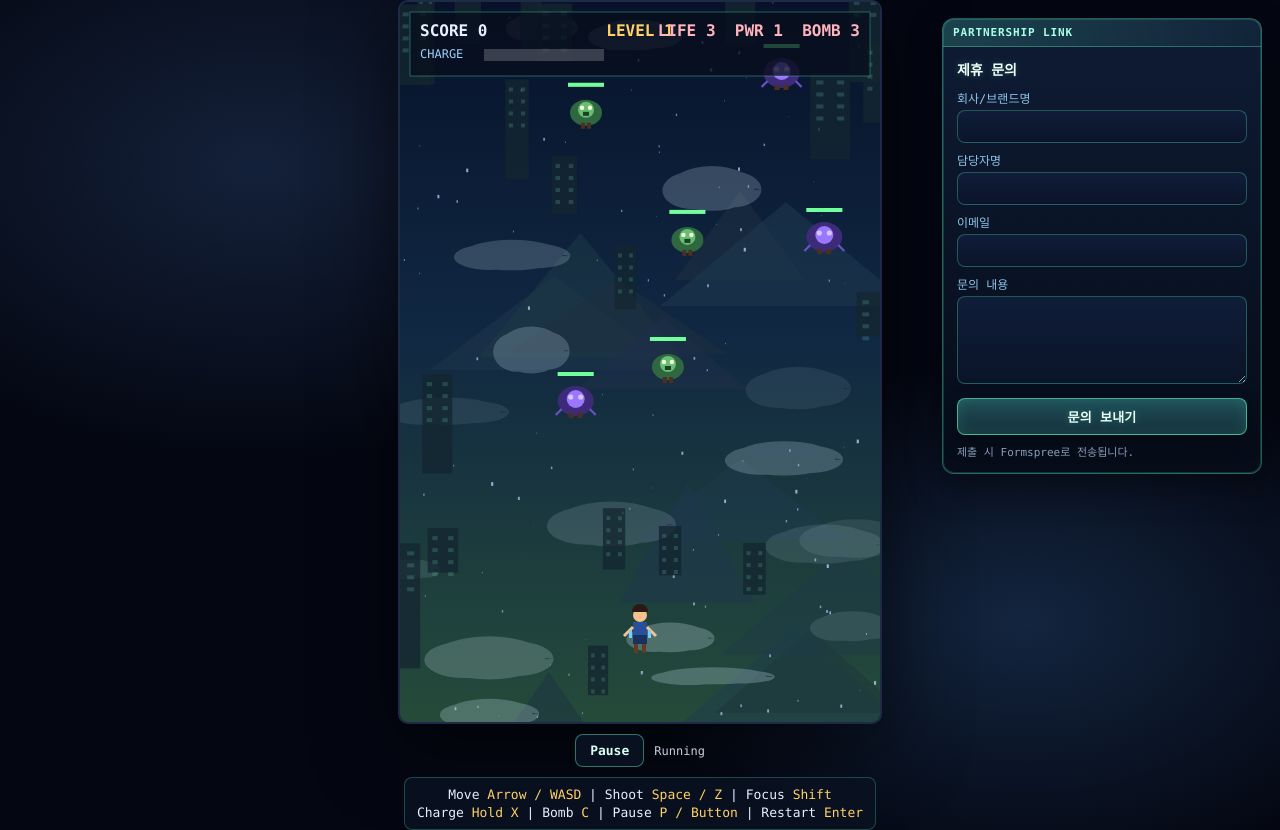
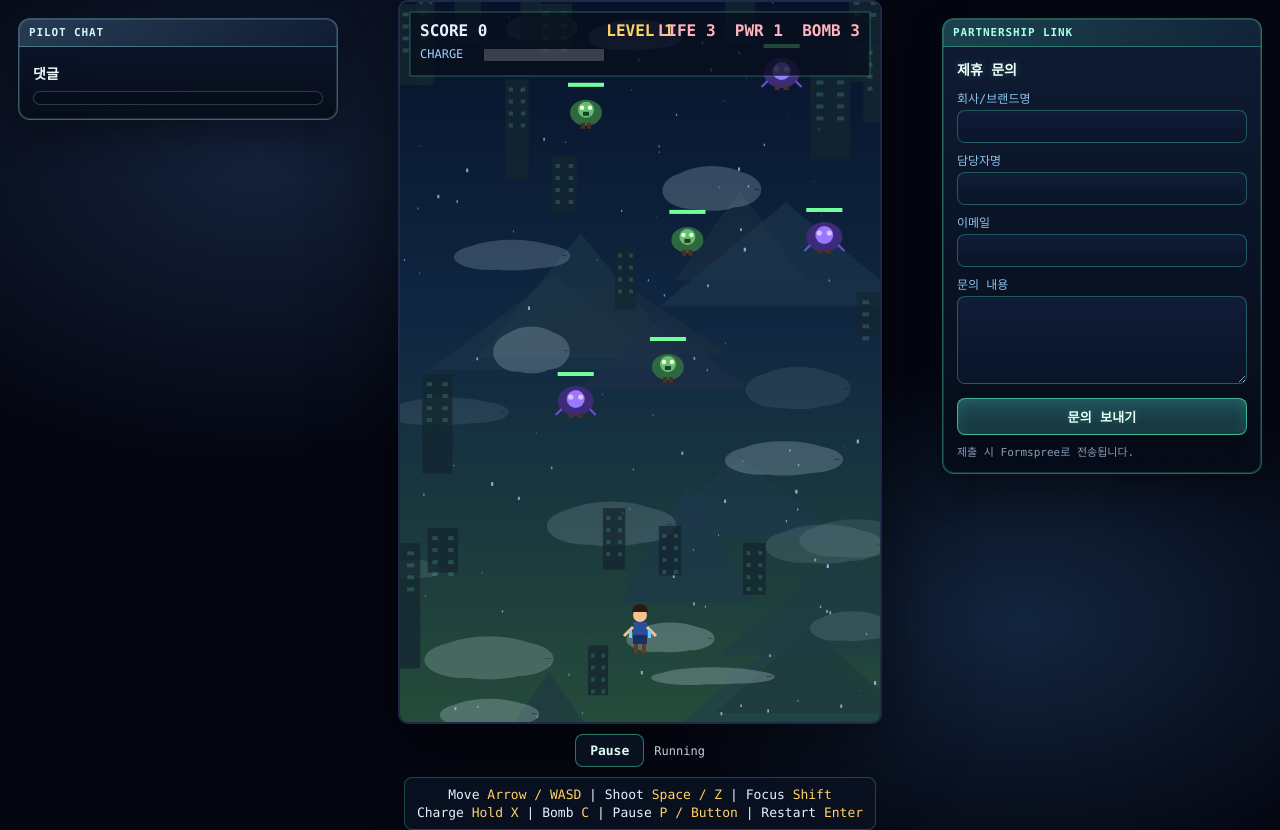
Before and after one commit to 20241126jinyoung/shooting, a plain HTML site: page index.html in a window 1280 px wide. Drawn offline with Linux system fonts and the light colour scheme; a script that the page names is missing.

Commit message:
Replace local comments with Disqus embed

```diff
--- a/index.html
+++ b/index.html
@@ -83,7 +83,43 @@
     .partner-form .note {
       margin:8px 0 0; font-size:11px; opacity:.78; color:#afc4e6;
     }
+    .comments-panel {
+      position:fixed; left:18px; top:18px; width:min(320px,calc(100vw - 36px));
+      padding:14px; border-radius:12px;
+      background:
+        linear-gradient(180deg,rgba(13,24,49,.92),rgba(6,12,24,.92)),
+        repeating-linear-gradient(90deg,rgba(156,230,255,.04) 0 1px,transparent 1px 12px);
+      border:1px solid rgba(156,230,255,.35);
+      box-shadow:0 14px 34px rgba(0,0,0,.35),0 0 0 1px rgba(156,230,255,.16) inset;
+      backdrop-filter:blur(3px);
+      overflow:hidden;
+      max-height:min(560px,calc(100vh - 36px));
+      display:flex;
+      flex-direction:column;
+      gap:8px;
+    }
+    .comments-panel::before {
+      content:"PILOT CHAT";
+      display:block; margin:-14px -14px 8px; padding:7px 10px;
+      border-bottom:1px solid rgba(156,230,255,.35);
+      background:linear-gradient(90deg,rgba(156,230,255,.18),rgba(156,230,255,.04));
+      color:#d6f1ff; font-size:11px; letter-spacing:.08em; font-weight:700;
+    }
+    .comments-panel h2 {
+      margin:0; font-size:14px; color:#f1f8ff;
+    }
+    #disqus_thread {
+      flex:1;
+      overflow:auto;
+      background:rgba(6,12,24,.55);
+      border:1px solid rgba(156,230,255,.22);
+      border-radius:8px;
+      padding:6px;
+    }
     @media (max-width: 900px) {
+      .comments-panel {
+        top:12px; left:12px; right:12px; width:auto; max-height:42vh;
+      }
       .partner-form {
         top:auto; bottom:12px; right:12px; left:12px; width:auto;
       }
@@ -91,6 +127,12 @@
   </style>
 </head>
 <body>
+  <section class="comments-panel">
+    <h2>댓글</h2>
+    <div id="disqus_thread"></div>
+    <noscript>Please enable JavaScript to view the <a href="https://disqus.com/?ref_noscript">comments powered by Disqus.</a></noscript>
+  </section>
+
   <form class="partner-form" action="https://formspree.io/f/xykdprqy" method="POST">
     <h2>제휴 문의</h2>
     <input type="hidden" name="_subject" value="신규 제휴 문의" />
@@ -1325,5 +1367,17 @@
     resetGame();
     requestAnimationFrame(loop);
   </script>
+  <script>
+    var disqus_config = function () {
+      this.page.url = window.location.href;
+      this.page.identifier = window.location.pathname || "shooting-home";
+    };
+    (function() {
+      var d = document, s = d.createElement("script");
+      s.src = "https://shooting-1.disqus.com/embed.js";
+      s.setAttribute("data-timestamp", +new Date());
+      (d.head || d.body).appendChild(s);
+    })();
+  </script>
 </body>
 </html>
```
Also changed, not shown: shooting_game.html (+54 -0 lines).
